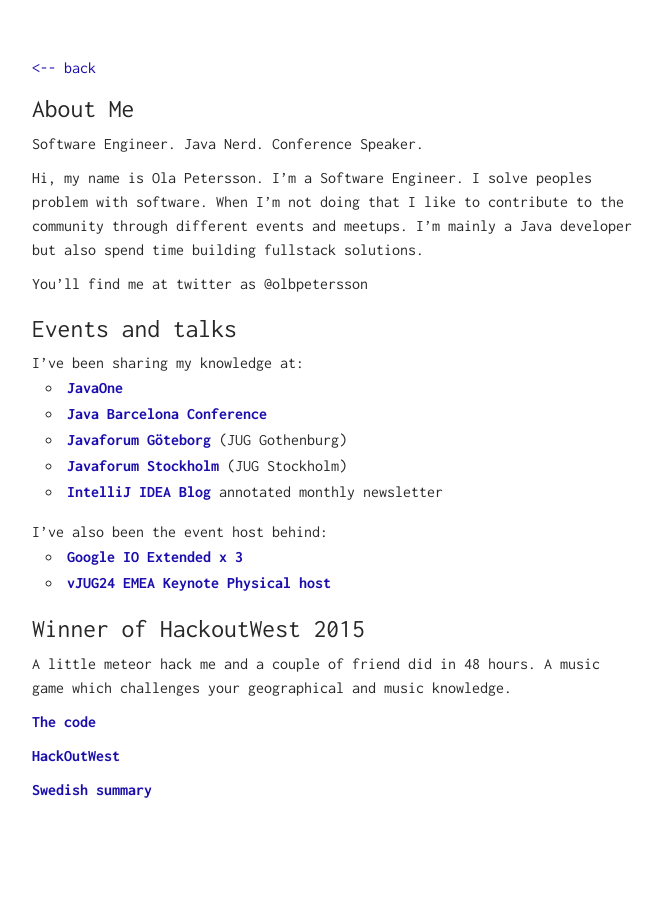
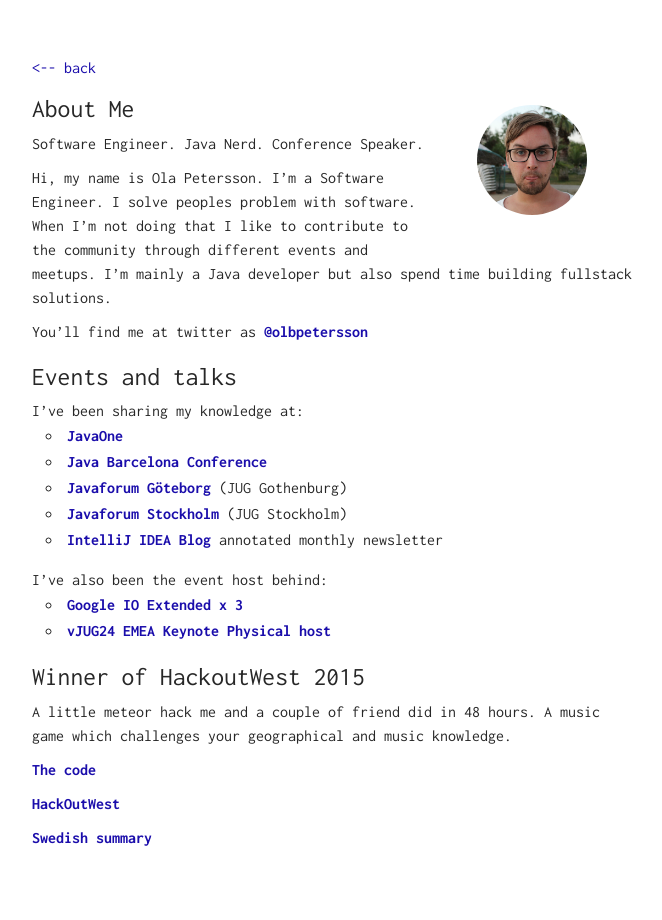
Before and after one commit to olbpetersson/olbpetersson.github.io, a Jekyll site: the page built from me/index.md, in a window 1280 px wide. Shown: the whole page, without its empty margins (308-970 px from the left). Built offline with Jekyll 4.4.1, drawn with Linux system fonts in a browser that asks for light colours.

Commit message:
added profile picture to about

```diff
--- a/_layouts/about.html
+++ b/_layouts/about.html
@@ -4,6 +4,7 @@ layout: default
 
 <div class="about">
     <a class="about__back" href="/">&lt;-- back</a>
+    <img class="profile-picture" src="/assets/img/profile.png">
     <h1 class="about__title">About Me</h1>
     <div class="about__content">
         {{ content }}
--- a/assets/css/main.scss
+++ b/assets/css/main.scss
@@ -46,7 +46,12 @@ ul {
 		}
 	}
 }
-
+.profile-picture{
+	width: 110px;
+	float: right;
+	margin: 45px;
+	border-radius: 50%;
+}
 .wrapper {
 	max-width: 600px;
 	margin: auto;
--- a/me/index.md
+++ b/me/index.md
@@ -8,7 +8,7 @@ Software Engineer. Java Nerd. Conference Speaker.
 Hi, my name is Ola Petersson. I'm a Software Engineer. I solve peoples problem with software. When I'm not doing that I like to contribute to the community through different events and meetups. I'm mainly a Java developer but also spend time building fullstack solutions.
 
 
-You'll find me at twitter as @olbpetersson
+You'll find me at twitter as [**@olbpetersson**](http://twitter.com/olbpetersson)
 
 
 # Events and talks
```
Also changed, not shown: assets/img/profile.png (added).
